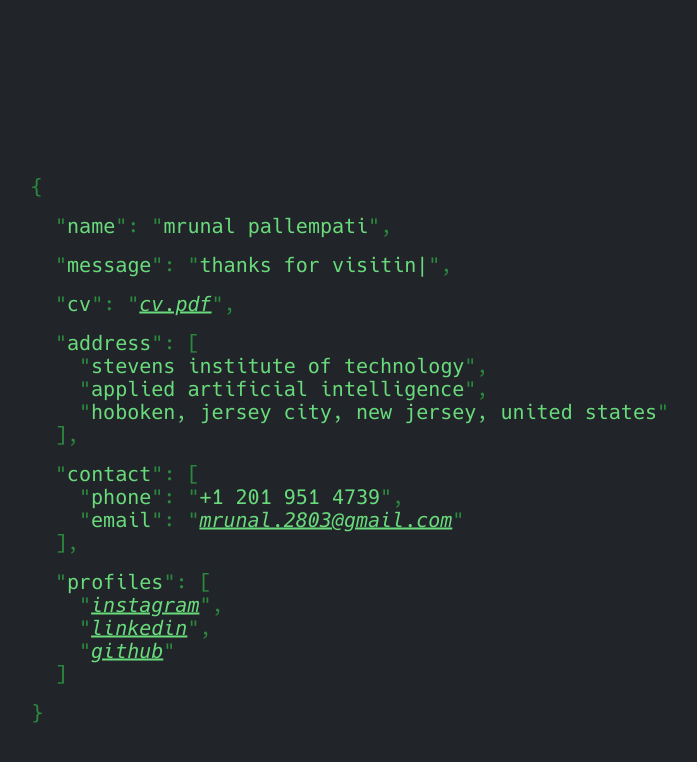
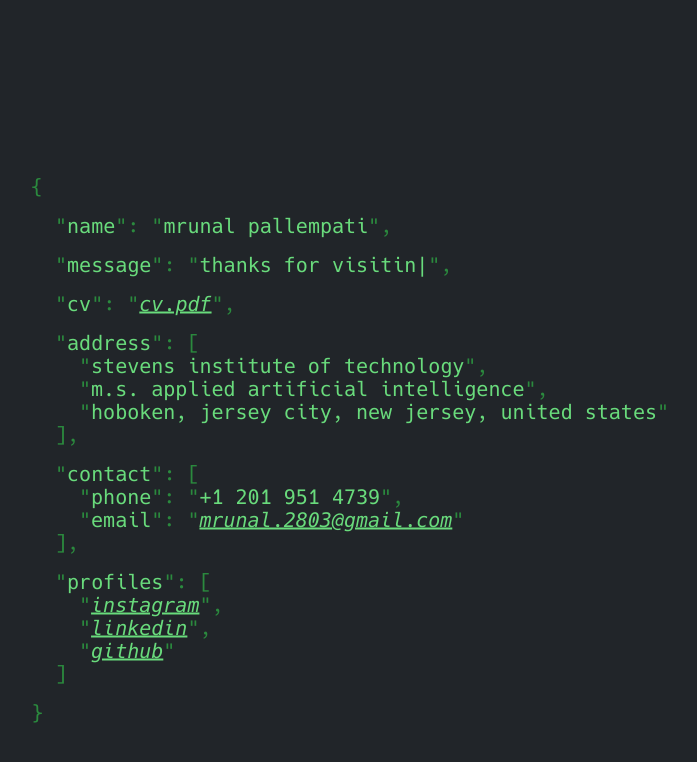
Before and after one commit to mrunaaaal/mrunaaaal.github.io, a Jekyll site: the page built from index.md, in a window 1280 px wide. Shown: the top 762 px of the page, without its empty margins (97-794 px from the left). Built offline with Jekyll 4.4.1, drawn with Linux system fonts in a browser that asks for light colours.

Commit message:
minor fix

```diff
--- a/_data/json.yml
+++ b/_data/json.yml
@@ -12,7 +12,7 @@
 - key: Address
   value:
     - Stevens Institute of Technology
-    - Applied Artificial Intelligence
+    - M.S. Applied Artificial Intelligence
     - Hoboken, Jersey City, New Jersey, United States
 - key: Contact
   value:
```
